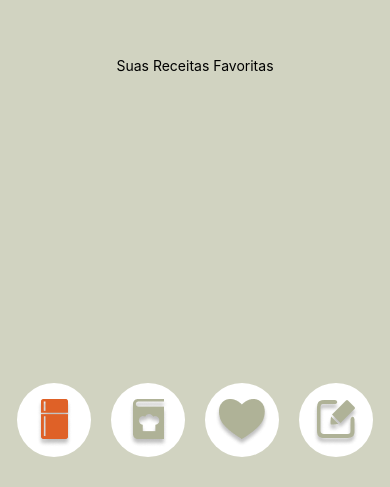
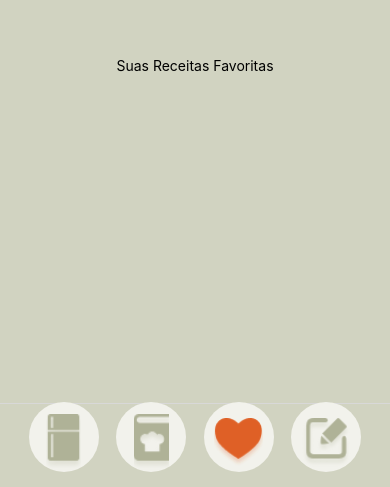
Before and after one commit to Riyutapi/kiFome, a React Native app: screen /favorito in a window 390 px wide. Shown: the part 357-844 px from the top of the page. Built offline with nearby package versions, Linux system fonts and the light colour scheme.

Commit message:
routes arrumado

```diff
--- a/App.js
+++ b/App.js
@@ -1,4 +1,3 @@
-import 'react-native-gesture-handler';
 import { NavigationContainer } from '@react-navigation/native';
 import { Routes } from './src/routes'
 
--- a/src/components/Menu/index.js
+++ /dev/null
@@ -1,33 +0,0 @@
-import React from "react";
-import { View,  Image, TouchableOpacity } from "react-native";
-import styles from "./style";
-import { useNavigation } from '@react-navigation/native';
-
-export default function Menu() {
-    const navigation = useNavigation();
-
-    return (
-        <View style={styles.menuBox}>
-            <TouchableOpacity style={styles.menuCircle} onPress={() => {
-                navigation.navigate('geladeira')
-            }}>
-                <Image source={require('../../Assets/Freezer.png')}/>
-            </TouchableOpacity>
-            <TouchableOpacity style={styles.menuCircle} onPress={() => {
-                navigation.navigate('buscar')
-            }}>
-                <Image source={require('../../Assets/Book.png')}/>
-            </TouchableOpacity>
-            <TouchableOpacity style={styles.menuCircle} onPress={() => {
-                navigation.navigate('favorito')
-            }}>
-                <Image source={require('../../Assets/Heart.png')}/>
-            </TouchableOpacity>
-            <TouchableOpacity style={styles.menuCircle} onPress={() => {
-                navigation.navigate('escrever')
-            }}>
-                <Image source={require('../../Assets/Pen.png')}/>
-            </TouchableOpacity>
-        </View>
-    )
-}
--- a/src/components/Menu/style.js
+++ /dev/null
@@ -1,26 +0,0 @@
-import { StyleSheet} from "react-native";
-
-const styles = StyleSheet.create({
-    menuBox: {
-        display: "flex",
-        flexDirection: "row",
-        alignItems: "center",
-        justifyContent: "space-around",
-        margin: 30,
-        gap: 20,
-        zIndex: 999
-
-    },
-    menuCircle: {
-        display: "flex",
-        alignItems: "center",
-        justifyContent: "center",
-        backgroundColor: "#fff",
-        height: 74,
-        width: 74,
-        borderRadius: 50,
-        paddingTop: 5,
-    }
-})
-
-export default styles;
--- a/src/pages/buscar_receita/index.js
+++ b/src/pages/buscar_receita/index.js
@@ -1,14 +1,9 @@
 import { View, Text, StyleSheet } from 'react-native'
-import Menu from '../../components/Menu';
 
 export function Buscar_Receita(){
     return(
         <View style={styles.container}>
             <Text>Buscar Receitas</Text>
-
-            <View style={styles.footer}>
-                <Menu/>
-            </View>
         </View>
     )
 }
@@ -20,14 +15,4 @@ const styles = StyleSheet.create({
     justifyContent: 'center',
     alignItems: 'center',
     },
-
-    footer: {
-        display: "flex",
-        flexDirection: "column",
-        alignItems: "center",
-        position: 'absolute',
-        bottom: 0,
-        left: 0,
-        right: 0,
-    }
 })
--- a/src/pages/escrever_receita/index.js
+++ b/src/pages/escrever_receita/index.js
@@ -1,15 +1,9 @@
 import { View, Text, StyleSheet } from 'react-native'
-import Menu from '../../components/Menu';
-
 
 export function Escrever_Receita(){
     return(
         <View style={styles.container}>
             <Text>Suas Receitas</Text>
-
-            <View style={styles.footer}>
-                <Menu/>
-            </View>
         </View>
     )
 }
@@ -21,13 +15,4 @@ const styles = StyleSheet.create({
     justifyContent: 'center',
     alignItems: 'center',
     },
-    footer: {
-        display: "flex",
-        flexDirection: "column",
-        alignItems: "center",
-        position: 'absolute',
-        bottom: 0,
-        left: 0,
-        right: 0,
-    }
 })
--- a/src/pages/favoritos/index.js
+++ b/src/pages/favoritos/index.js
@@ -1,15 +1,9 @@
 import { View, Text, StyleSheet } from 'react-native'
-import Menu from '../../components/Menu';
-
 
 export function Favoritos(){
     return(
         <View style={styles.container}>
             <Text>Suas Receitas Favoritas</Text>
-
-            <View style={styles.footer}>
-                <Menu/>
-            </View>
         </View>
     )
 }
@@ -21,14 +15,4 @@ const styles = StyleSheet.create({
     justifyContent: 'center',
     alignItems: 'center',
     },
-
-    footer: {
-        display: "flex",
-        flexDirection: "column",
-        alignItems: "center",
-        position: 'absolute',
-        bottom: 0,
-        left: 0,
-        right: 0,
-    }
 })
--- a/src/pages/geladeira/index.js
+++ b/src/pages/geladeira/index.js
@@ -3,7 +3,6 @@ import { ingredients } from '../../../ingredients';
 import { Text, View, TouchableOpacity, TextInput, ScrollView, Image } from 'react-native';
 import  PerfilComponent  from '../../components/Perfil';
 import Coin from '../../components/Coin';
-import Menu from '../../components/Menu';
 import styles from "./styles";
 import But from '../../components/Button';
 
@@ -153,7 +152,6 @@ export function Geladeira() {
 
         <View style={styles.footer}>
             <But/>
-            <Menu/>
         </View>
       </View>
     );
--- a/src/routes.js
+++ b/src/routes.js
@@ -1,26 +1,143 @@
 import React from 'react';
 import { createStackNavigator } from '@react-navigation/stack';
+import { Image, View } from 'react-native';
 import { Perfil } from './pages/perfil'
 import { Escrever_Receita } from './pages/escrever_receita'
 import { Geladeira } from './pages/geladeira'
 import { Buscar_Receita } from './pages/buscar_receita'
 import { Favoritos } from './pages/favoritos'
+import { createBottomTabNavigator } from '@react-navigation/bottom-tabs';
+
 
 const Stack = createStackNavigator();
+const Tab = createBottomTabNavigator();
+
+
+function Menu() {
+  return (
+    <Tab.Navigator
+      screenOptions={{
+        tabBarShowLabel: false,
+        tabBarStyle:{
+          position:'absolute',
+          backgroundColor: '#D1D3C1',
+          elevation: 0,
+          height:'10%',
+        }}}>
+      <Tab.Screen name="geladeira"
+        component={Geladeira}
+        options={{
+          headerShown: false,
+          tabBarIcon: ({ focused }) => (
+            <View style={{
+              marginTop:-16,
+              marginLeft:30,
+              width: 70,
+              height: 70,
+              borderRadius: 35,
+              backgroundColor: '#F2F2EC',
+              justifyContent: 'center',
+              alignItems: 'center',
+            }}>
+              <Image
+                source={require('./Assets/Freezer.png')}
+                style={{
+                  marginTop:10,
+                  width: '50%',
+                  height: '80%',
+                  tintColor: focused ? '#DF6127' : '#AFB297',
+                }}/>
+            </View>)
+      }}/>
+      <Tab.Screen name="buscar"
+        component={Buscar_Receita}
+        options={{
+          headerShown: false,
+          tabBarIcon: ({ focused }) => (
+            <View style={{
+              marginTop:-16,
+              marginLeft:10,
+              width: 70,
+              height: 70,
+              borderRadius: 35,
+              backgroundColor: '#F2F2EC',
+              justifyContent: 'center',
+              alignItems: 'center',
+            }}>
+              <Image
+                source={require('./Assets/Book.png')}
+                style={{
+                  marginTop:10,
+                  width: '50%',
+                  height: '80%',
+                  tintColor: focused ? '#DF6127' : '#AFB297',
+                }}
+              />
+            </View>),
+      }}/>
+      <Tab.Screen name="favorito"
+        component={Favoritos}
+        options={{
+          headerShown: false,
+          tabBarIcon: ({ focused }) => (
+            <View style={{
+              marginTop:-16,
+              marginRight:10,
+              width: 70,
+              height: 70,
+              borderRadius: 35,
+              backgroundColor: '#F2F2EC',
+              justifyContent: 'center',
+              alignItems: 'center',
+            }}>
+              <Image
+                source={require('./Assets/Heart.png')}
+                style={{
+                  marginTop:10,
+                  width: '70%',
+                  height: '70%',
+                  tintColor: focused ? '#DF6127' : '#AFB297',
+                }}
+              />
+            </View>),
+      }}/>
+      <Tab.Screen name="escrever"
+        component={Escrever_Receita}
+        options={{
+          headerShown: false,
+          tabBarIcon: ({ focused }) => (
+            <View style={{
+              marginTop:-16,
+              marginRight:30,
+              width: 70,
+              height: 70,
+              borderRadius: 35,
+              backgroundColor: '#F2F2EC',
+              justifyContent: 'center',
+              alignItems: 'center',
+            }}>
+              <Image
+                source={require('./Assets/Pen.png')}
+                style={{
+                  marginTop:10,
+                  width: '70%',
+                  height: '70%',
+                  tintColor: focused ? '#DF6127' : '#AFB297',
+                }}
+              />
+            </View>),
+      }}/>
+    </Tab.Navigator>
+  );
+}
 
 export function Routes(){
     return (
         <Stack.Navigator>
-          <Stack.Screen name="geladeira" component={Geladeira}
-          options={{ headerShown: false }}/>
-          <Stack.Screen name="buscar" component={Buscar_Receita}
-          options={{ headerShown: false }}/>
-          <Stack.Screen name="favorito" component={Favoritos}
-          options={{ headerShown: false }}/>
-          <Stack.Screen name="escrever" component={Escrever_Receita}
-          options={{ headerShown: false }}/>
+          <Stack.Screen name="menu" component={Menu}
+            options={{ headerShown: false }}/>
           <Stack.Screen name="perfil" component={Perfil}
             options={{ headerShown: false }}/>
         </Stack.Navigator>
-      );
+    );
 }
```
Also changed, not shown: package.json (+6 -1 lines), 1 other file (tests, documents, lock files or other folders).
